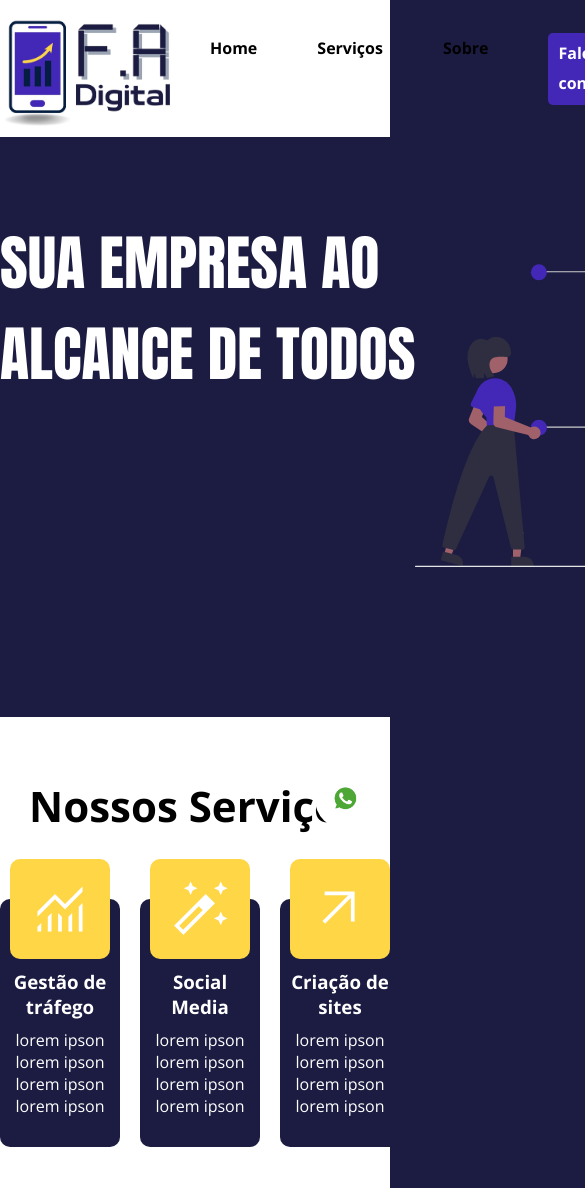
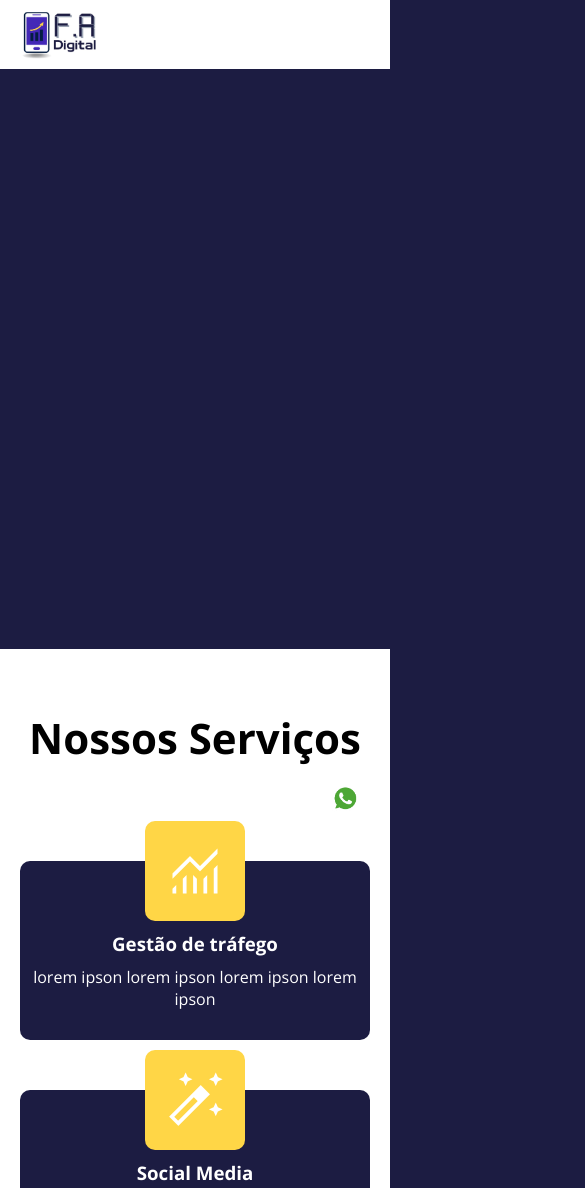
Before and after one commit to FilipePaiva10/fadigital.online, a plain HTML site: page index.html in a window 390 px wide. Shown: the top 1188 px of the page, 585 px wide, since content can reach past the window. Drawn offline with nearby package versions, Linux system fonts and the light colour scheme.

Commit message:
responsividade

```diff
--- a/assets/css/style.css
+++ b/assets/css/style.css
@@ -198,3 +198,35 @@ section {
     border: 10px;
     z-index: 10;
 }
+
+
+@media (max-width: 768px) {
+
+    .container {
+        padding: 0 20px;
+    }
+
+    .logo img {
+        width: 80px;
+        height: auto;
+        border-radius: 10px;
+    }
+
+    .services {
+       display: flex;
+       flex-direction: column;
+       align-items: center;
+       justify-content: flex-start;
+    }
+
+    li {
+        margin: 0 5px;
+        display: none;
+    }
+
+    .item{
+        margin-top: 30px;
+    }
+
+
+}
--- a/index.html
+++ b/index.html
@@ -69,10 +69,10 @@
     <section class="section" data-toogle="home">
         <div class="container">
             <div class="home-left">
-                <h1 id="title"></h1>
+                <!-- <h1 id="title"></h1> -->
             </div>
             <div class="home-right">
-                <img src="/assets/img/home.svg" alt="">
+                <!-- <img src="/assets/img/home.svg" alt=""> -->
             </div>
         </div>
     </section>
```
